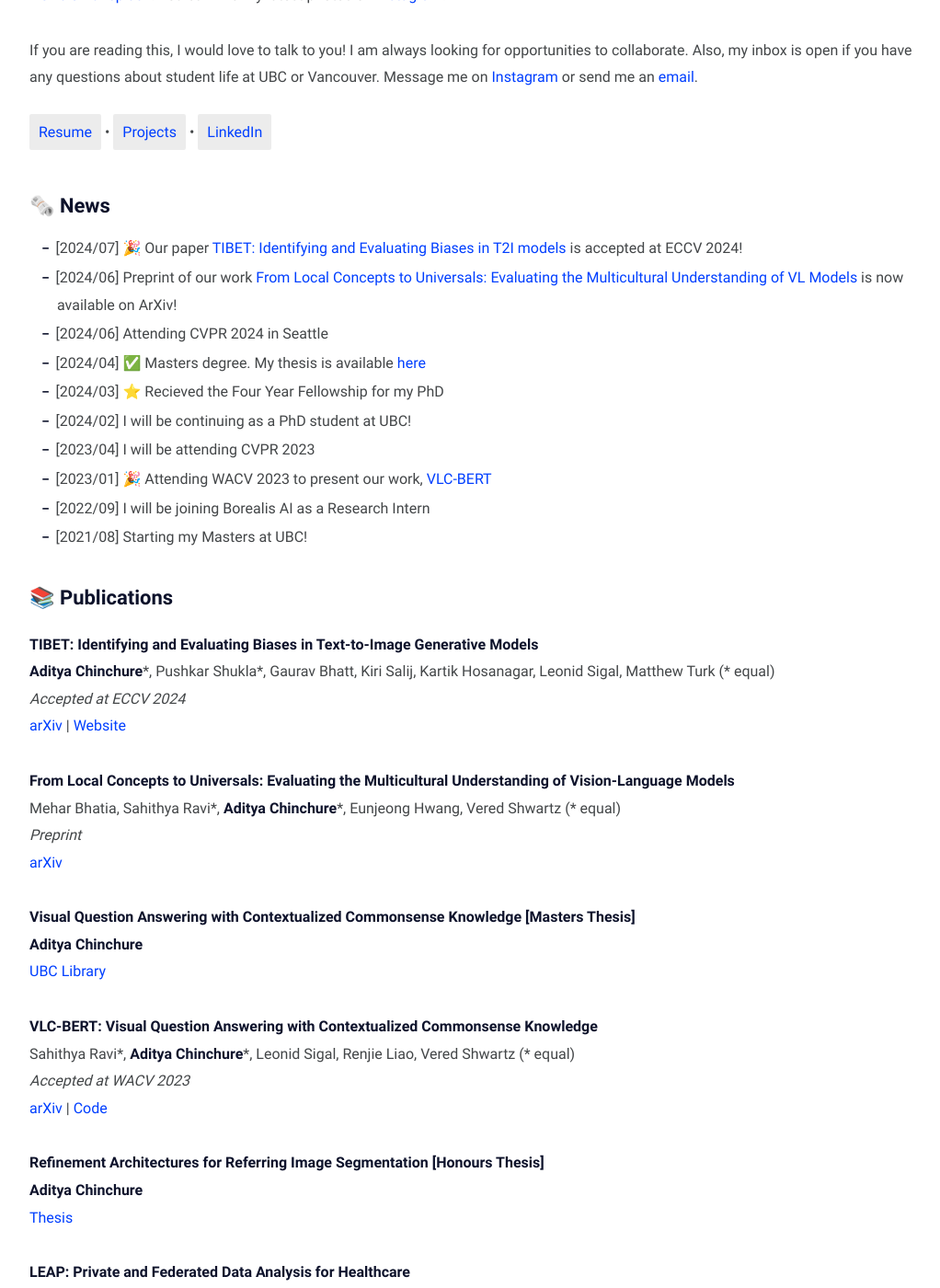
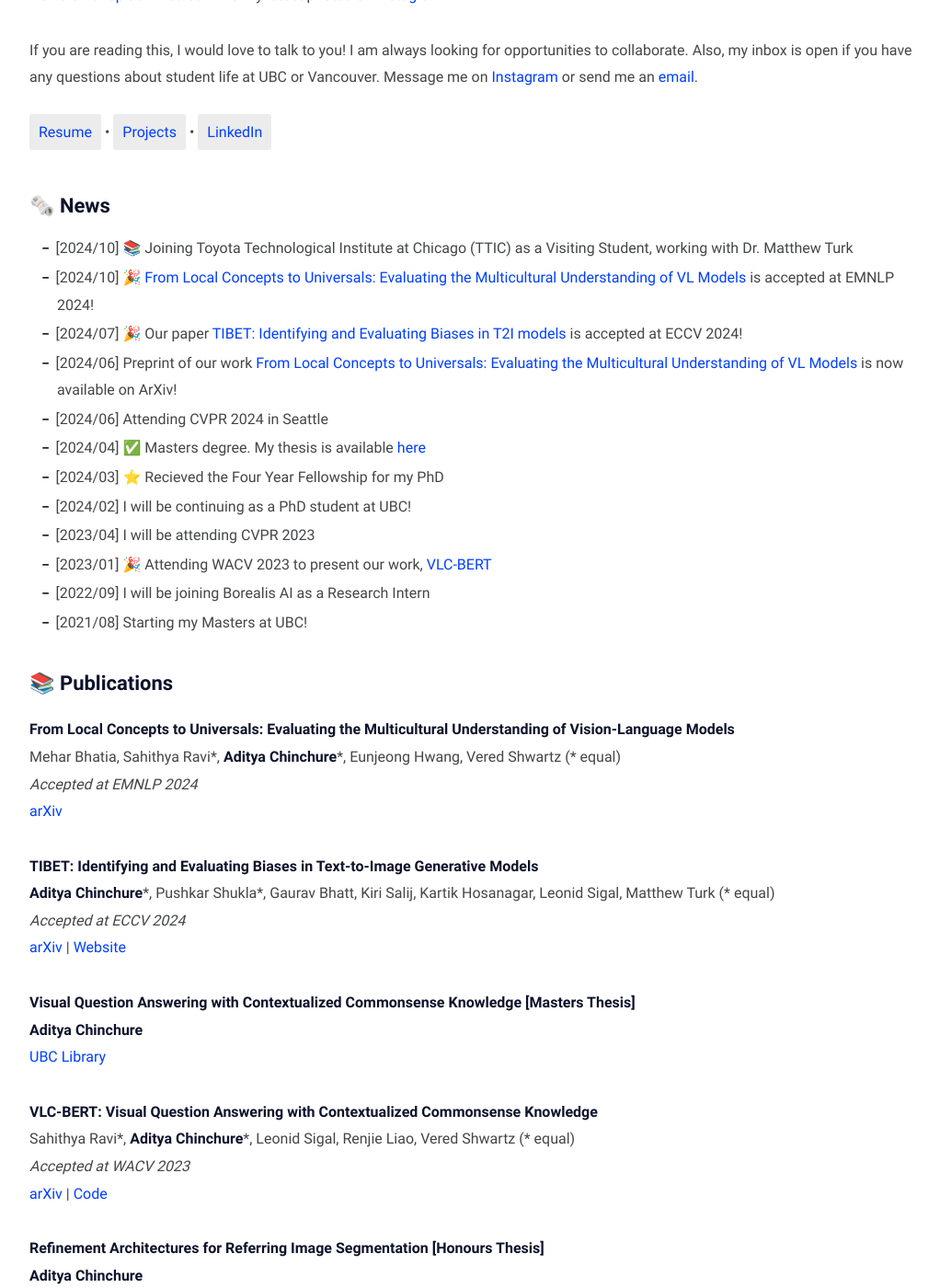
Before and after one commit to aditya10/aditya10.github.io, a Jekyll site: the page built from index.md, in a window 1280 px wide and 1400 px high, scrolled down 613 px. Shown: the whole window at 92% size, without its empty margins (126-1148 px from the left). Built offline with Jekyll 4.4.1, drawn with Linux system fonts in a browser that asks for light colours.

Commit message:
Update website

```diff
--- a/index.md
+++ b/index.md
@@ -20,6 +20,8 @@ If you are reading this, I would love to talk to you! I am always looking for op
 
 ## 🗞️ News
 
+* [2024/10] 📚 Joining Toyota Technological Institute at Chicago (TTIC) as a Visiting Student, working with Dr. Matthew Turk
+* [2024/10] 🎉 [From Local Concepts to Universals: Evaluating the Multicultural Understanding of VL Models](https://arxiv.org/abs/2407.00263) is accepted at EMNLP 2024!
 * [2024/07] 🎉 Our paper [TIBET: Identifying and Evaluating Biases in T2I models](https://tibet-ai.github.io) is accepted at ECCV 2024!
 * [2024/06] Preprint of our work [From Local Concepts to Universals: Evaluating the Multicultural Understanding of VL Models](https://arxiv.org/abs/2407.00263) is now available on ArXiv!
 * [2024/06] Attending CVPR 2024 in Seattle
@@ -33,15 +35,15 @@ If you are reading this, I would love to talk to you! I am always looking for op
 
 ## 📚 Publications
 
+**From Local Concepts to Universals: Evaluating the Multicultural Understanding of Vision-Language Models** \
+Mehar Bhatia, Sahithya Ravi\*, **Aditya Chinchure**\*, Eunjeong Hwang, Vered Shwartz (\* equal) \
+_Accepted at EMNLP 2024_ \
+[arXiv](https://arxiv.org/abs/2407.00263)
+
 **TIBET: Identifying and Evaluating Biases in Text-to-Image Generative Models** \
 **Aditya Chinchure**\*, Pushkar Shukla\*, Gaurav Bhatt, Kiri Salij, Kartik Hosanagar, Leonid Sigal, Matthew Turk (\* equal) \
 _Accepted at ECCV 2024_ \
 [arXiv](https://arxiv.org/abs/2312.01261) | [Website](https://tibet-ai.github.io)
-
-**From Local Concepts to Universals: Evaluating the Multicultural Understanding of Vision-Language Models** \
-Mehar Bhatia, Sahithya Ravi\*, **Aditya Chinchure**\*, Eunjeong Hwang, Vered Shwartz (\* equal) \
-_Preprint_ \
-[arXiv](https://arxiv.org/abs/2407.00263)
 
 **Visual Question Answering with Contextualized Commonsense Knowledge [Masters Thesis]** \
 **Aditya Chinchure** \
```
